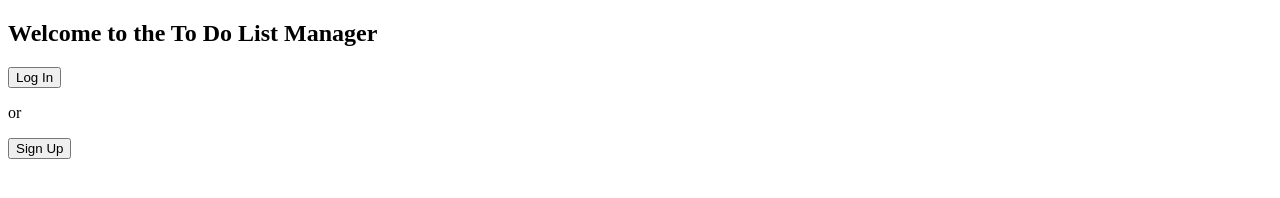
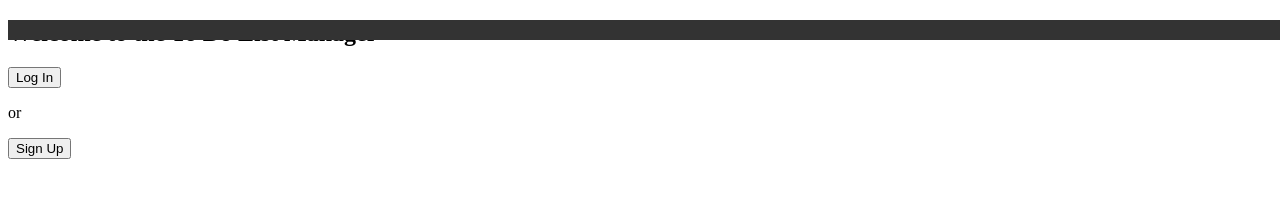
Before and after one commit to prubianes/pirple-ES6, a website: page Project1/index.html in a window 1280 px wide. Drawn offline with Linux system fonts and the light colour scheme.

Commit message:
little modifications

```diff
--- a/Project1/index.html
+++ b/Project1/index.html
@@ -7,7 +7,12 @@
 </head>
 <body>
     <header>
+        <div id="headerLoggedIn">
 
+        </div>
+        <div id="headerNoUser">
+
+        </div>
     </header>
 
     <Section id="errorPanel" class="hidden">
--- a/Project1/style.css
+++ b/Project1/style.css
@@ -5,3 +5,11 @@
 .show{
     display: block;
 }
+
+header{
+    width: 100%;
+    position: fixed;
+    background: #333;
+    padding: 10px 0;
+    color: #fff;
+}
--- a/Project1/todolist.js
+++ b/Project1/todolist.js
@@ -74,7 +74,7 @@ const resetErrors = () => {
 
 // View Functions
 /**
- * This function manege the User Sign up form and creates a new user
+ * This function manage the User Sign up form and creates a new user
  * @param {*} event
  */
 const userSignUp = (event) => {
@@ -94,6 +94,10 @@ const userSignUp = (event) => {
     }
 };
 
+/**
+ * This function manage the User Login form and creates a new user
+ * @param {*} event
+ */
 const userLogin = (event) => {
     event.preventDefault();
     if(storage.getItem(document.getElementById("user-login").value) !== null){
```
